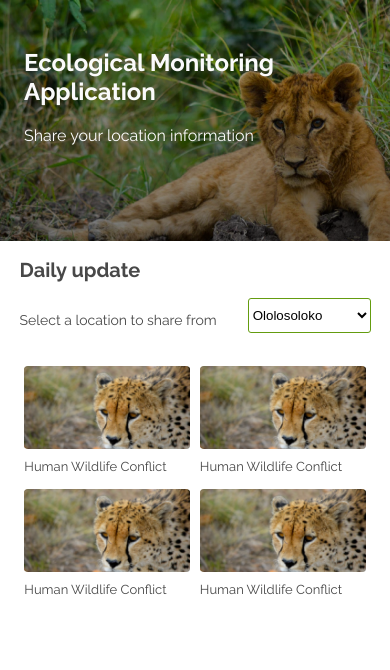
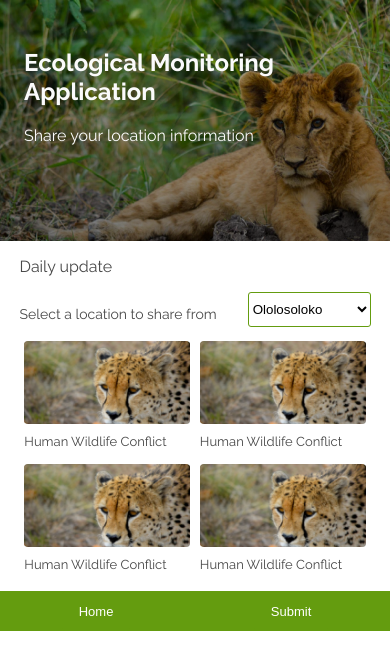
Before and after one commit to musakanneh/eco_monitor, a Vue app: page /shareData in a window 390 px wide. Shown: the top 670 px of the page. Built offline with nearby package versions, Linux system fonts and the light colour scheme.

Commit message:
Updated UI

```diff
--- a/src/views/Home.vue
+++ b/src/views/Home.vue
@@ -49,10 +49,11 @@ export default {
         this.$router.replace({ name: "ShareData" });
         console.log(user);
       } catch (err) {
-        alert(err);
+        alert("Invalid username or password");
       }
     },
   },
+
   data() {
     return {
       email: "",
--- a/src/views/ShareData.vue
+++ b/src/views/ShareData.vue
@@ -10,7 +10,7 @@
     </main>
 
     <section class="section-cover">
-      <h2>Daily update</h2>
+      <p>Daily update</p>
       <div class="sign-up-sec">
         <div><p>Select a location to share from</p></div>
         <select name="cars" class="docs">
@@ -26,7 +26,6 @@
     </section>
 
     <section class="section-cover">
-      <br />
       <div class="data-categories">
         <div class="sec-one">
           <img src="../assets/tiger.png" alt="" />
@@ -46,6 +45,15 @@
           <img src="../assets/tiger.png" alt="" />
           <p>Human Wildlife Conflict</p>
         </div>
+      </div>
+    </section>
+
+    <section class="home-control">
+      <div>
+        <a href="/"><button>Home</button></a>
+      </div>
+      <div>
+        <button type="submit">Submit</button>
       </div>
     </section>
   </body>
@@ -86,6 +94,22 @@ export default {
           color: #fbfbfb;
           font-size: 24px;
         }
+      }
+    }
+
+    .home-control {
+      background: #649c0f;
+      width: 100%;
+      margin-top: 0.5rem;
+      display: flex;
+      justify-content: space-around;
+
+      button:hover {
+        background: green;
+      }
+
+      p {
+        font-size: 12px;
       }
     }
 
```
